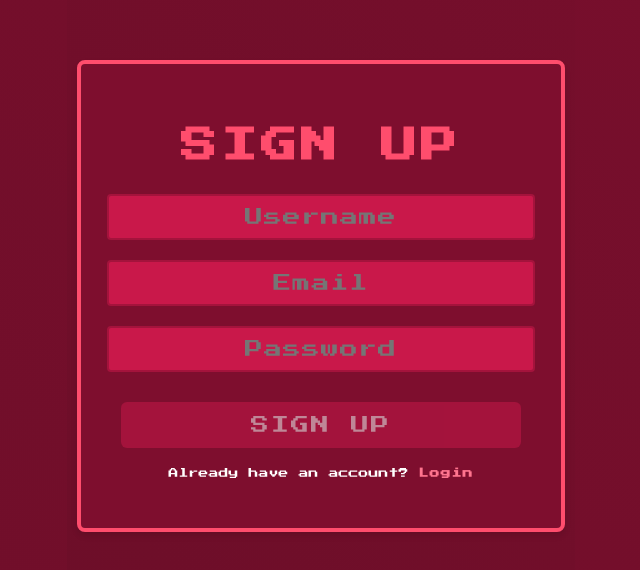
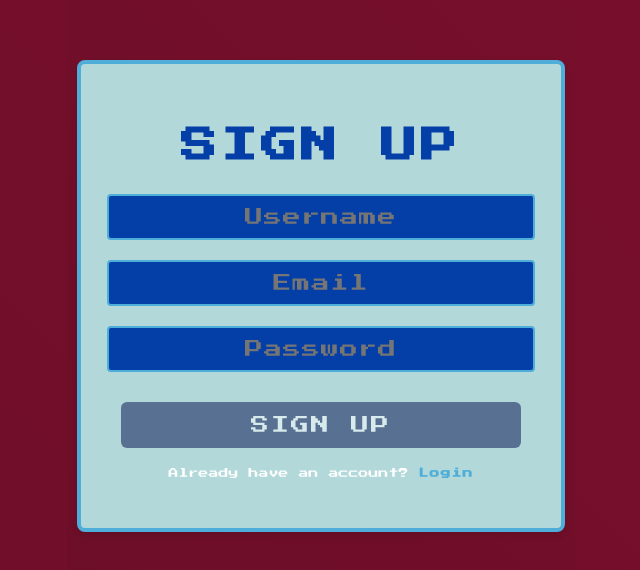
Before and after one commit to K-Senthil-Shunmugam/realms-of-discovery-front-end, a React (Create React App) app: page /signup in a window 1280 px wide. Shown: the part 104-674 px from the top of the page, without its empty margins (319-959 px from the left). Built offline with nearby package versions, Linux system fonts and the light colour scheme.

Commit message:
Update file Signup.css

```diff
--- a/src/components/Signup.css
+++ b/src/components/Signup.css
@@ -1,14 +1,14 @@
 /* Signup.css */
 body {
   font-family: 'Press Start 2P', cursive; /* 8-bit font for all text */
-  background-color: #590d22;
+  background-color: #e7f9f8; /* New background color */
   margin: 0;
   padding: 0;
   display: flex;
   justify-content: center;
   align-items: center;
   height: 100vh;
-  background-image: linear-gradient(45deg, #590d22, #800f2f); /* Gradient for background */
+  background-image: linear-gradient(45deg, #e7f9f8, #baefee); /* Gradient for background */
   background-size: 400% 400%;
   animation: gradientAnimation 10s ease infinite; /* Animated gradient */
 }
@@ -36,22 +36,22 @@ body {
 }
 
 .signup-box {
-  background-color: #800f2f;
+  background-color: #baefee; /* New box background color */
   padding: 40px;
   border-radius: 8px;
   box-shadow: 0 4px 6px rgba(0, 0, 0, 0.1);
   width: 100%;
   max-width: 400px; /* Set max width to ensure the box doesn't stretch too much */
   text-align: center;
-  border: 4px solid #ff4d6d; /* 8-bit solid border */
-  background: rgba(128, 15, 47, 0.9); /* Semi-transparent background */
+  border: 4px solid #4eaed9; /* New border color */
+  background: rgba(186, 239, 238, 0.9); /* Semi-transparent background */
   display: flex;
   flex-direction: column;
   align-items: center; /* Ensures children are centered */
 }
 
 h1 {
-  color: #ff4d6d;
+  color: #043ea7; /* New title color */
   font-size: 36px; /* Adjusted size for clarity */
   margin-bottom: 20px;
   font-family: 'Press Start 2P', cursive; /* 8-bit font for title */
@@ -63,10 +63,10 @@ h1 {
   width: 100%;
   padding: 12px;
   margin: 10px 0;
-  border: 2px solid #a4133c;
+  border: 2px solid #4eaed9; /* New border color */
   border-radius: 4px;
   font-size: 18px;
-  background-color: #c9184a;
+  background-color: #043ea7; /* New background color */
   color: white;
   text-align: center;
   font-family: 'Press Start 2P', cursive; /* 8-bit font for inputs */
@@ -76,20 +76,20 @@ h1 {
 
 .input-field:focus {
   outline: none;
-  border-color: #ff4d6d;
-  box-shadow: 0 0 10px #ff4d6d, 0 0 20px #ff4d6d; /* Glowing effect */
-  background-color: #ff758f; /* Lighten on focus */
+  border-color: #010a4b; /* New focus border color */
+  box-shadow: 0 0 10px #010a4b, 0 0 20px #010a4b; /* Glowing effect */
+  background-color: #4eaed9; /* Lighten on focus */
 }
 
 .input-error {
-  border: 2px solid #ff758f;
+  border: 2px solid #4eaed9; /* New error border color */
 }
 
 .signup-btn {
   width: 100%;
   padding: 14px;
   margin-top: 20px;
-  background-color: #ff4d6d;
+  background-color: #4eaed9; /* New button background color */
   border: none;
   color: white;
   font-size: 18px;
@@ -102,19 +102,19 @@ h1 {
 }
 
 .signup-btn:disabled {
-  background-color: #c9184a;
+  background-color: #010a4b; /* Disabled button color */
   cursor: not-allowed;
   opacity: 0.5; /* Greyed-out effect */
 }
 
 .signup-btn:hover {
-  background-color: #ff758f;
+  background-color: #baefee; /* Button hover color */
   transform: scale(1.05); /* Slight scaling effect for hover */
-  box-shadow: 0 0 10px #ff4d6d, 0 0 20px #ff4d6d; /* Glowing effect */
+  box-shadow: 0 0 10px #4eaed9, 0 0 20px #4eaed9; /* Glowing effect */
 }
 
 .error-msg {
-  color: #ff758f;
+  color: #baefee; /* New error message color */
   font-size: 14px;
   margin-top: 10px;
   font-family: 'Press Start 2P', cursive;
@@ -128,7 +128,7 @@ h1 {
 }
 
 .login-link a {
-  color: #ff758f;
+  color: #4eaed9; /* New login link color */
   text-decoration: none;
   font-weight: bold;
   letter-spacing: 1px;
@@ -136,7 +136,7 @@ h1 {
 
 .login-link a:hover {
   text-decoration: underline;
-  color: #ff4d6d; /* Highlight color on hover */
+  color: #043ea7; /* Highlight color on hover */
 }
 
 /* Media Queries for responsiveness */
```
